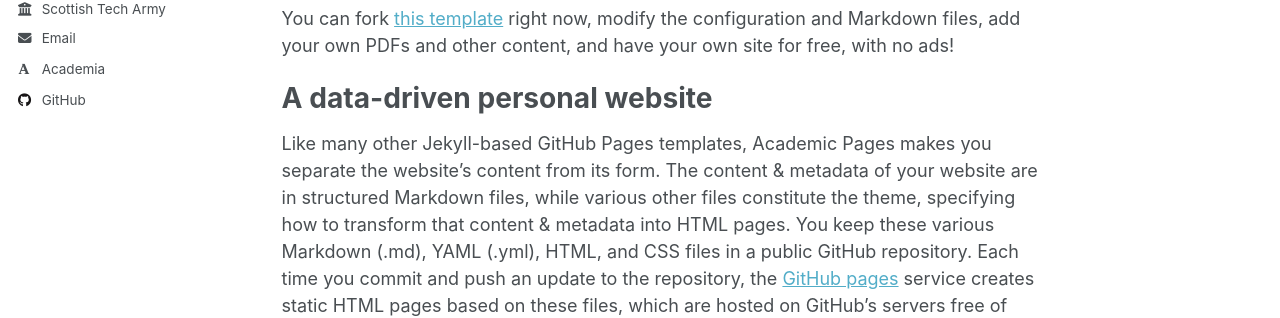
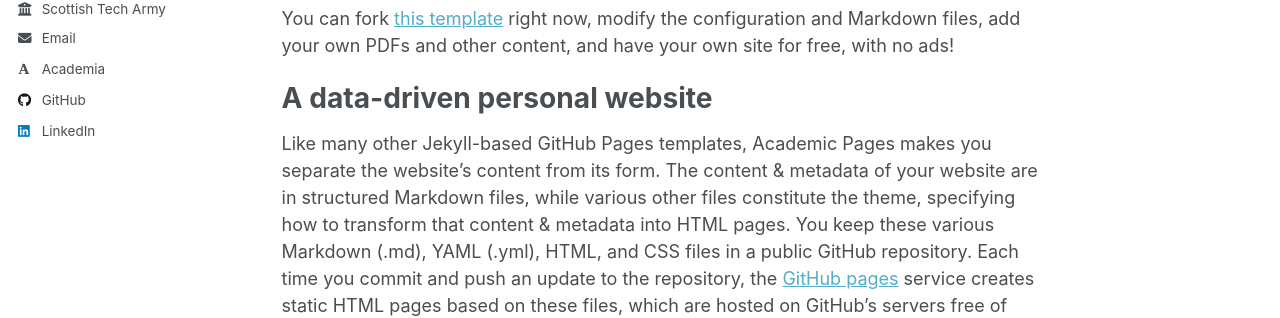
Before and after one commit to amanvalera/amanvalera.github.io, a Jekyll site: the page built from _pages/about.md, in a window 1280 px wide. Shown: the part 404-722 px from the top of the page. Built offline with Jekyll 4.4.1, drawn with Linux system fonts in a browser that asks for light colours; some web fonts are replaced; a script that is not in the unit is left out.

Commit message:
Update _config.yml

```diff
--- a/_config.yml
+++ b/_config.yml
@@ -62,7 +62,7 @@
   keybase          : # Username
   instagram        : # Username
   lastfm           : # Username
-  linkedin         : # "amanvalera"
+  linkedin         : "amanvalera"
   mastodon         : # URL
   medium           : # URL
   pinterest        : # Username
```
